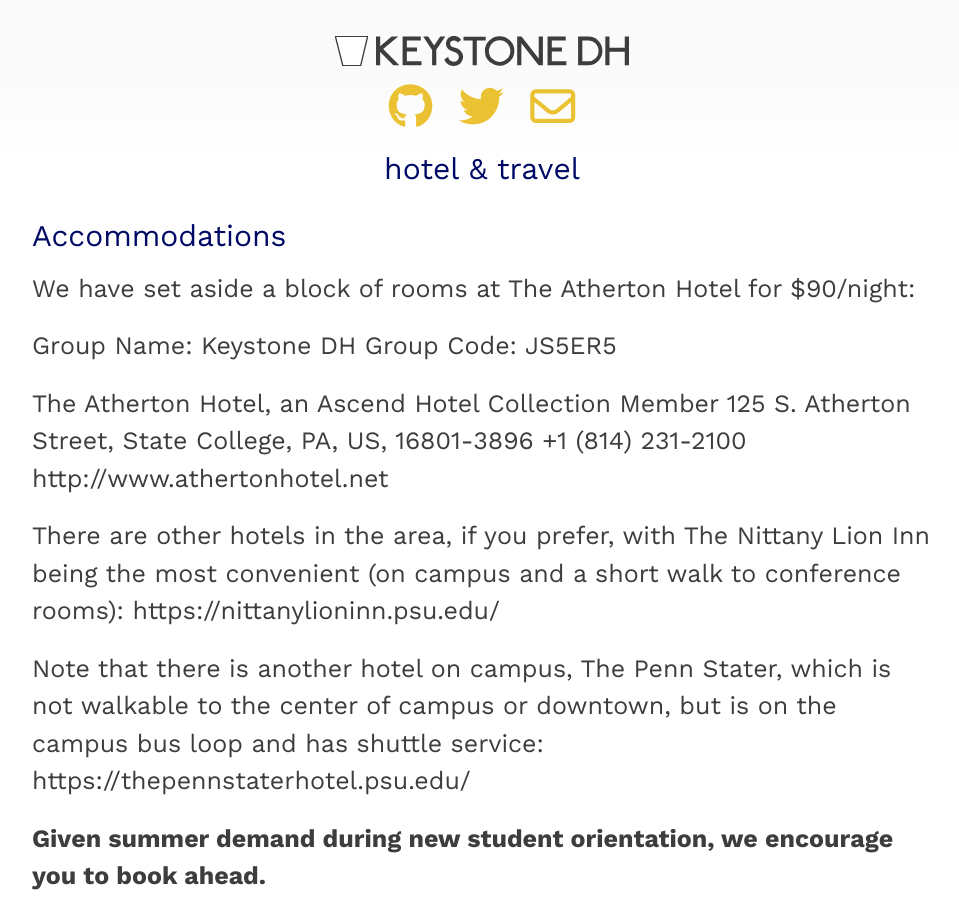
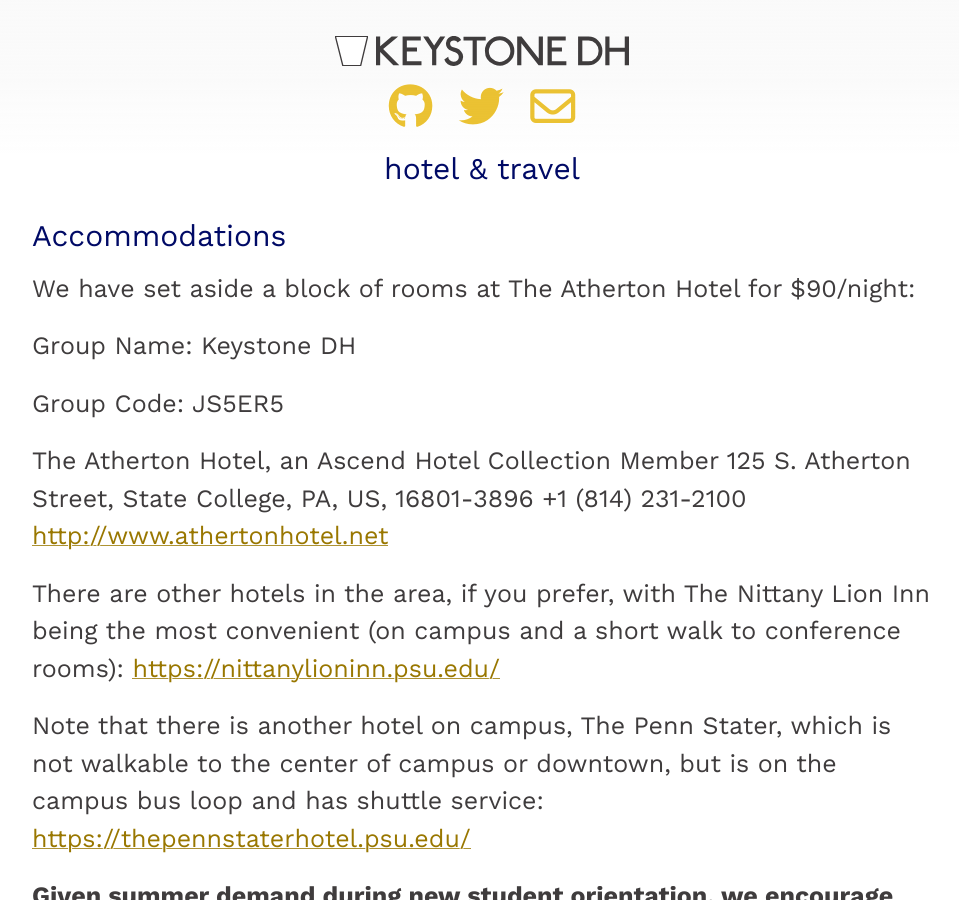
Before and after one commit to KeystoneDH/2018, a Jekyll site: the page built from travel.md, in a window 1280 px wide and 900 px high. Shown: the whole window, without its empty margins (158-1117 px from the left). Built offline with Jekyll 4.4.1, drawn with Linux system fonts in a browser that asks for light colours; nearby versions of some CDN libraries; part of the change alters nothing that is shown.

Commit message:
Fixed links

```diff
--- a/travel.md
+++ b/travel.md
@@ -10,17 +10,18 @@ tags: page
 We have set aside a block of rooms at The Atherton Hotel for $90/night:
 
 Group Name: Keystone DH
+
 Group Code: JS5ER5
 
 The Atherton Hotel, an Ascend Hotel Collection Member
 125 S. Atherton Street,
 State College, PA, US, 16801-3896
 +1 (814) 231-2100
-http://www.athertonhotel.net
+[http://www.athertonhotel.net](http://www.athertonhotel.net)
 
-There are other hotels in the area, if you prefer, with The Nittany Lion Inn being the most convenient (on campus and a short walk to conference rooms): https://nittanylioninn.psu.edu/
+There are other hotels in the area, if you prefer, with The Nittany Lion Inn being the most convenient (on campus and a short walk to conference rooms): [https://nittanylioninn.psu.edu/](https://nittanylioninn.psu.edu/)
 
-Note that there is another hotel on campus, The Penn Stater, which is not walkable to the center of campus or downtown, but is on the campus bus loop and has shuttle service: https://thepennstaterhotel.psu.edu/
+Note that there is another hotel on campus, The Penn Stater, which is not walkable to the center of campus or downtown, but is on the campus bus loop and has shuttle service: [https://thepennstaterhotel.psu.edu/](https://thepennstaterhotel.psu.edu)
 
 **Given summer demand during new student orientation, we encourage you to book ahead.**
 
```
